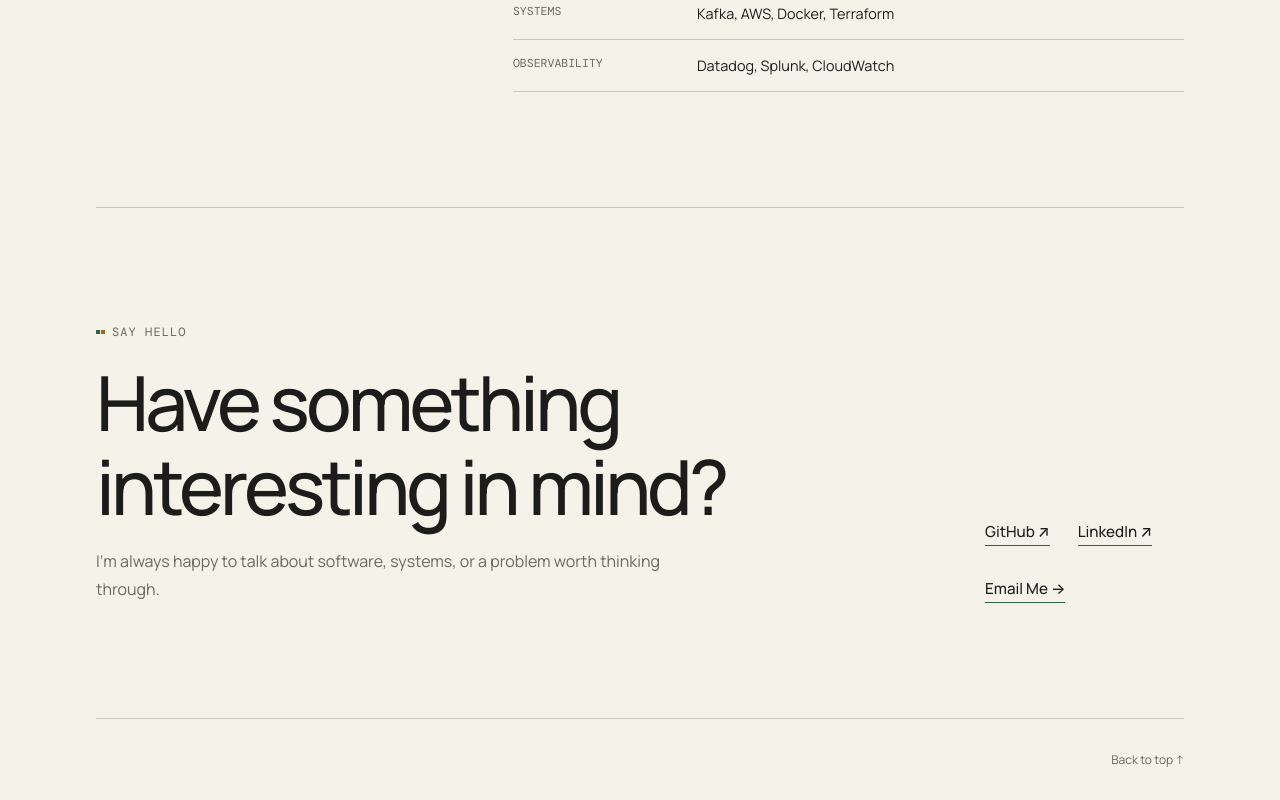
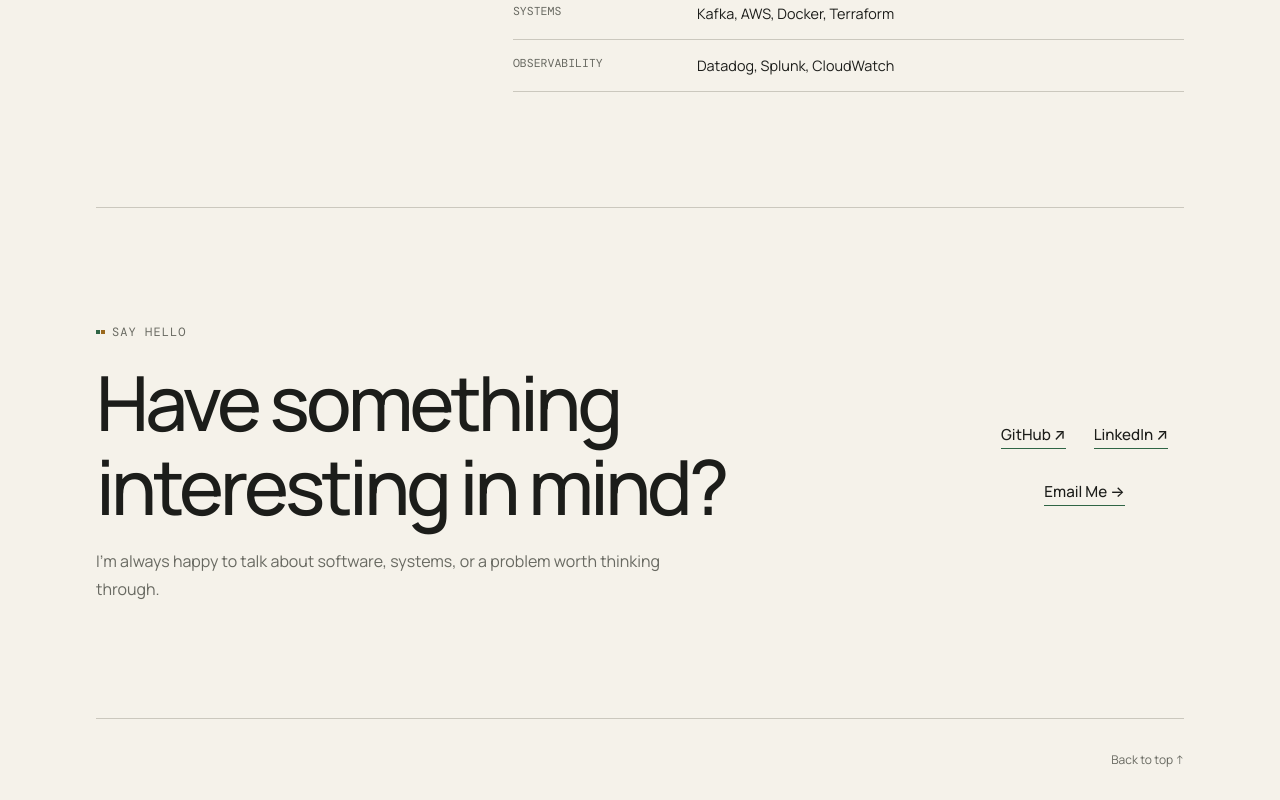
Before and after one commit to roshangokul/website, a React (Vite) app: page / in a window 1280 px wide. Shown: the part 2938-3738 px from the top of the page. Built offline with nearby package versions, Linux system fonts and the light colour scheme.

Commit message:
fixing formatting

```diff
--- a/src/index.css
+++ b/src/index.css
@@ -202,6 +202,10 @@ a {
   display: flex;
   flex-wrap: wrap;
   gap: 1.75rem;
+}
+
+.contact__links {
+  justify-content: center;
 }
 
 .text-link {
@@ -421,7 +425,7 @@ a {
 
 .contact {
   display: flex;
-  align-items: flex-end;
+  align-items: center;
   justify-content: space-between;
   gap: 3rem;
 }
@@ -490,6 +494,10 @@ a {
     align-items: flex-start;
     flex-direction: column;
   }
+
+  .contact__links {
+    justify-content: flex-start;
+  }
 }
 
 @media (max-width: 31rem) {
```
